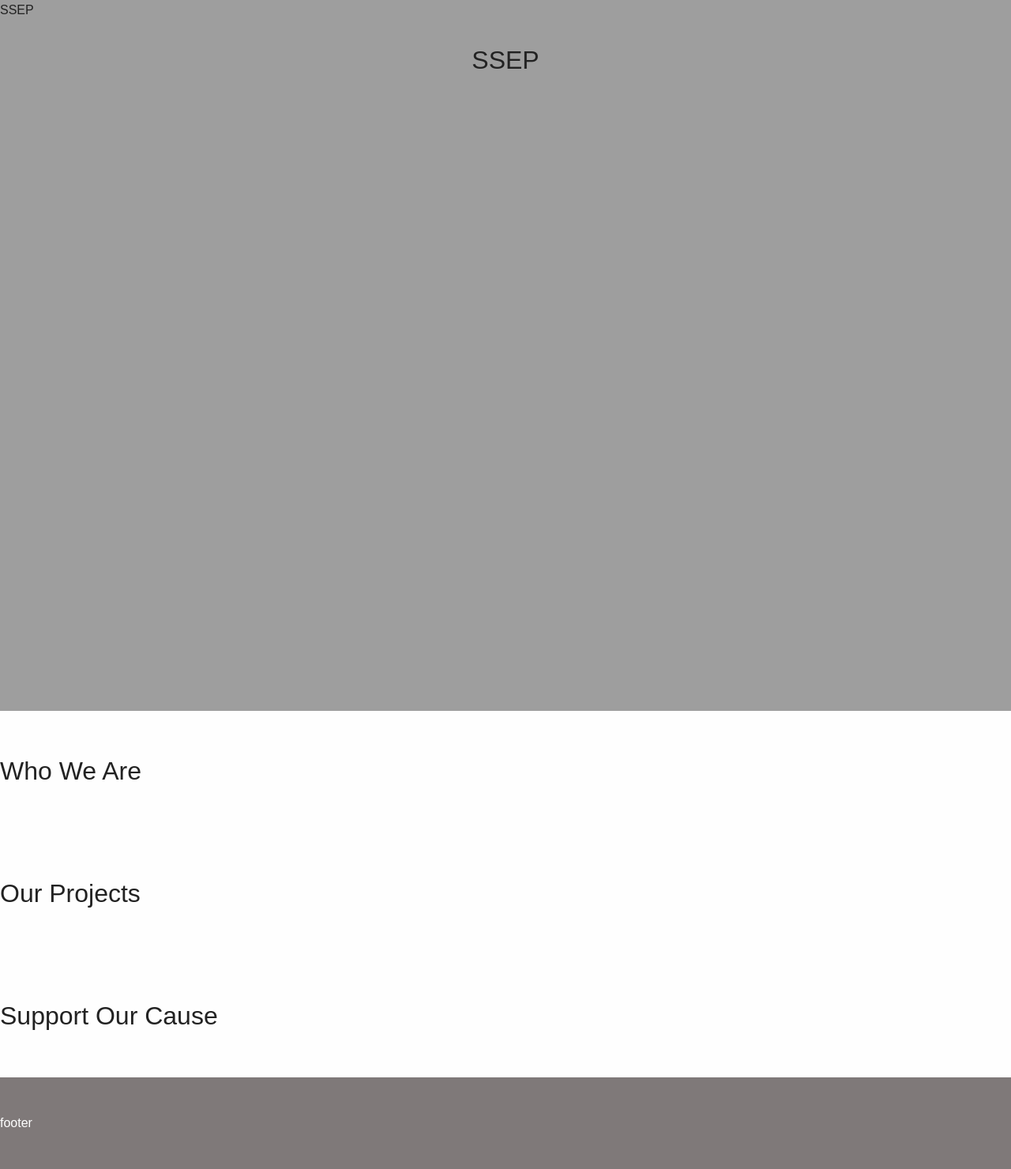
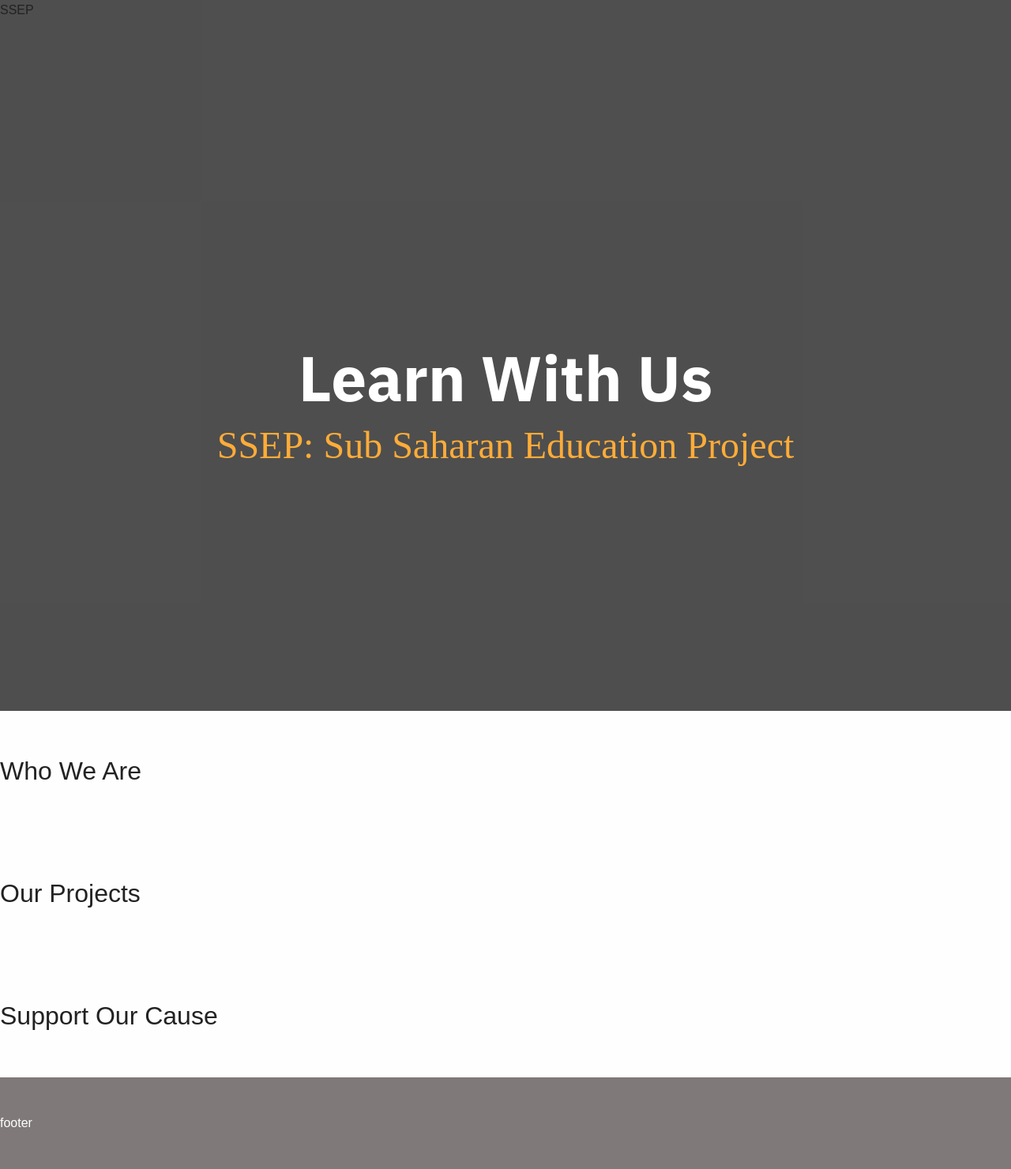
Before and after one commit to Kraftsman1/ssep, a Jekyll site: the page built from index.html, in a window 1280 px wide. Shown: the whole page at 79% size. Built offline with Jekyll 4.4.1, drawn with Linux system fonts in a browser that asks for light colours; some web fonts are replaced.

Commit message:
main page styles, add fonts

```diff
--- a/_layouts/default.html
+++ b/_layouts/default.html
@@ -14,7 +14,7 @@
     <title>{{page.title}}</title>
 
     <link rel="stylesheet" href="{{site.url}}{{site.baseurl}}/vendor/foundation.min.css">
-    <link rel="stylesheet" href="https://fonts.googleapis.com/icon?family=Material+Icons">
+    <link rel="stylesheet" href="https://fonts.googleapis.com/icon?family=Material+Icons|IBM+Plex+Sans:300,700|Muli">
     <link rel="stylesheet" href=https://maxcdn.bootstrapcdn.com/font-awesome/4.7.0/css/font-awesome.min.css>
 
     <link rel="stylesheet" href="{{site.url}}{{site.baseurl}}/css/styles.css">
--- a/_sass/layout.scss
+++ b/_sass/layout.scss
@@ -1,4 +1,5 @@
 .page-section {
+    position: relative;
     padding-top: 30px;
     padding-bottom: 30px;
 
@@ -8,14 +9,39 @@
     }
 
     &--full {
-        height: 100vh;
+        height: 820px;
+        min-height: 100vh;
     }
 
-    &--index {
+    &--index-top-section {
         background: center / cover no-repeat url('../images/adults-africa-colorful-667200.jpg');
+        .page-section__title {
+            color: $white;
+            // color: $primary-color;
+            font-size: 5rem;
+            font-weight: 700;
+            font-family: $title-font-lg;
+            position: relative;
+            top: 40%;
+        }
+        .page-section__subtitle {
+            color: $primary-color;
+            // color: $alt-color-1;
+            font-size: 3rem;
+            font-weight: 300;
+            font-family: $title-font-sm;
+            position: relative;
+            top: 32%;
+            text-align: center;
+            width: 800px;
+            margin: 0 auto;
+            text-transform: none;
+        }
     }
 
-    h4 { text-transform: uppercase; }
+    h4 {
+        text-transform: uppercase;
+    }
 }
 
 .top-section {
@@ -49,6 +75,19 @@
     }
 }
 
+.section-overlay {
+    &--darken {
+        background-color: rgba(0,0,0,0.5);
+    }
+    &--lighten {
+        background-color: rgba(255,255,255,0.5);
+    }
+    position: absolute;
+    top: 0;
+    height: 100%;
+    width: 100%;
+}
+
 .divider {
     background-color: rgba($black, .8);
     padding-top: 20px;
--- a/css/styles.scss
+++ b/css/styles.scss
@@ -17,6 +17,9 @@ $text-color: $black;
 
 $main-font: 'Arial';
 
+$title-font-lg: 'IBM Plex Sans';
+$title-font-sm: 'Muli';
+
 @import 'breakpoint';
 @import 'base';
 @import 'layout';
--- a/index.html
+++ b/index.html
@@ -2,8 +2,11 @@
 layout: default
 ---
 
-<section class="page-section page-section--full page-section--index">
-    <h1 class="page-section__title">SSEP</h1>
+<section class="page-section page-section--full page-section--index-top-section">
+    <div class="section-overlay section-overlay--darken">
+        <h1 class="page-section__title">Learn With Us</h1>
+        <h2 class="page-section__subtitle">SSEP: Sub Saharan Education Project</h2>
+    </div>
 </section>
 
 <section class="page-section">
```
Lines whose indentation alone changed are shown as unchanged.
